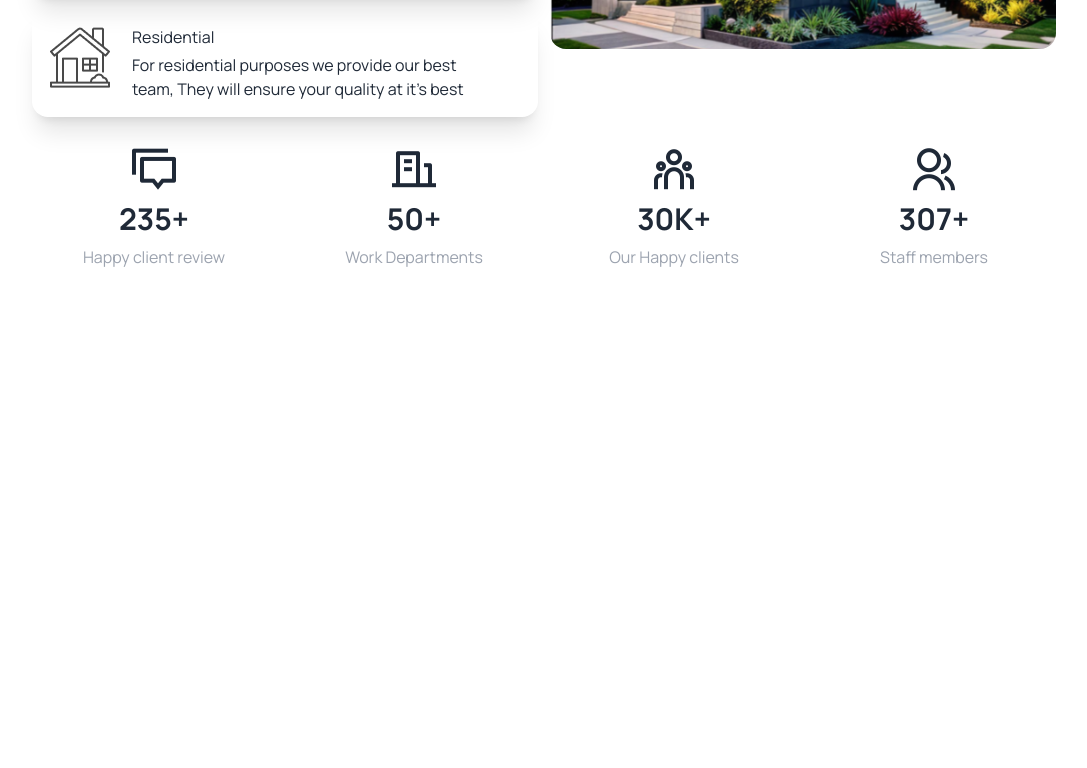
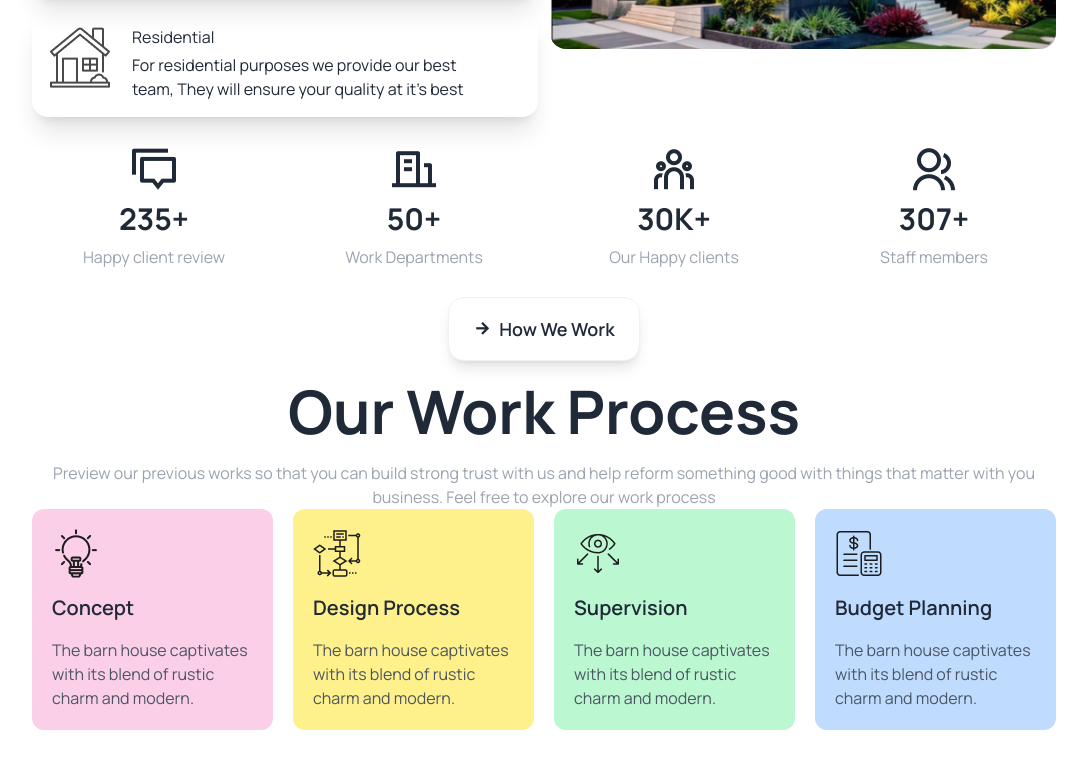
Before and after one commit to Ryusen9/PH-Assignment3, a plain HTML site: page index.html in a window 1280 px wide. Shown: the part 1167-1935 px from the top of the page, without its empty margins (96-1183 px from the left). Before the commit the page ends 1464 px from the top, so only its background shows below. Drawn offline with nearby package versions, Linux system fonts and the light colour scheme.

Commit message:
added work process section

```diff
--- a/index.html
+++ b/index.html
@@ -121,7 +121,7 @@
                  </div>
             </div>
           </section>
-        <!-- counter card section -->
+        <!-- !counter card section -->
          <section>
             <div class="counter-container mb-7 gap-4 grid grid-cols-1 md:grid-cols-4 w-[80%] mx-auto">
                 <div class="flex flex-col gap-2 items-center justify-center">
@@ -146,6 +146,39 @@
                 </div>
             </div>
          </section>
+        <!-- !work process section -->
+         <section>
+            <div class="work-process-container mb-10">
+                <div class="text-container flex flex-col gap-5">
+                    <div class="mx-auto"><button class="btn lg:btn-lg rounded-2xl bg-white shadow-lg hover:shadow-none hover:bg-white hover:border-lime-400 duration-200 ease-in-out"><i class="ri-arrow-right-line"></i> How We Work</button></div>
+                    <p class="text-4xl md:text-5xl lg:text-6xl text-center font-bold">Our Work Process</p>
+                    <p class="text-gray-400 text-center w-[90%] mx-auto md:w-[80%]">Preview our previous works so that you can build strong trust with us and help reform something good with things that matter with you business. Feel free to explore our work process</p>
+                </div>
+
+                <div class="card-container w-4/5 mx-auto grid grid-cols-1 md:grid-cols-2 lg:grid-cols-4 gap-5">
+                    <div class="processCard flex flex-col gap-4 justify-center bg-pink-200 py-5 px-5 rounded-xl">
+                        <img src="./assets/concept.png" alt="" class="w-12">
+                        <p class="text-xl font-semibold">Concept</p>
+                        <p class="text-gray-600">The barn house captivates with its blend of rustic charm and modern.</p>
+                    </div>
+                    <div class="processCard flex flex-col gap-4 justify-center bg-yellow-200 py-5 px-5 rounded-xl">
+                        <img src="./assets/flow-chart.png" alt="" class="w-12">
+                        <p class="text-xl font-semibold">Design Process</p>
+                        <p class="text-gray-600">The barn house captivates with its blend of rustic charm and modern.</p>
+                    </div>
+                    <div class="processCard flex flex-col gap-4 justify-center bg-green-200 py-5 px-5 rounded-xl">
+                        <img src="./assets/vision.png" alt="" class="w-12">
+                        <p class="text-xl font-semibold">Supervision</p>
+                        <p class="text-gray-600">The barn house captivates with its blend of rustic charm and modern.</p>
+                    </div>
+                    <div class="processCard flex flex-col gap-4 justify-center bg-blue-200 py-5 px-5 rounded-xl">
+                        <img src="./assets/budget-planning.png" alt="" class="w-12">
+                        <p class="text-xl font-semibold">Budget Planning</p>
+                        <p class="text-gray-600">The barn house captivates with its blend of rustic charm and modern.</p>
+                    </div>
+                </div>
+            </div>
+         </section>
      </main>
 
     <!-- !script -->
```
